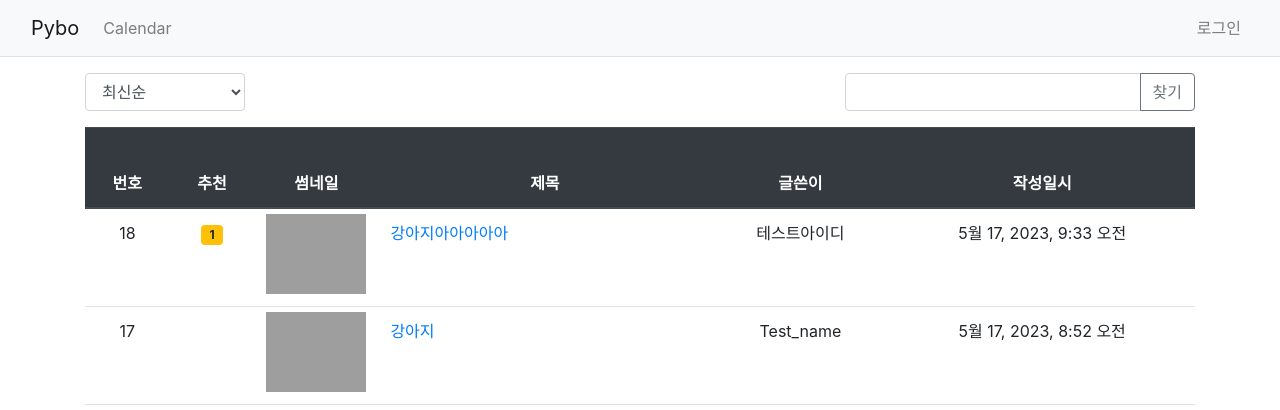
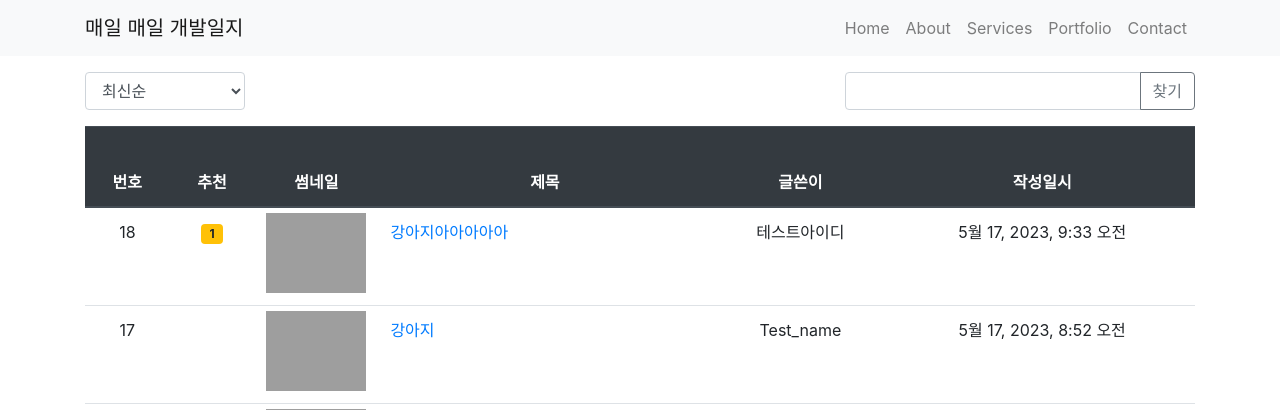
Before and after one commit to 2hey9/playdata-django, a Django app: page /pybo/ in a window 1280 px wide. Shown: the top 410 px of the page. Run offline with Django 3.2, Linux system fonts and the light colour scheme; data comes from the database, SQL or seed files in the repository; some libraries are stand-ins or nearby versions; grey boxes are pictures that could not be loaded.

Commit message:
메트리스 사진

```diff
--- a/templates/index.html
+++ b/templates/index.html
@@ -34,7 +34,7 @@
         <!-- Header-->
         <header class="masthead d-flex align-items-center">
             <div class="container px-4 px-lg-5 text-center">
-                <h1 class="mb-1">매일 매일 개발일지</h1>
+                <h1 class="mb-1" style="color: white;">코드Log CodeLog CODELOG</h1>
                 <h3 class="mb-5"><em>Daily coding note</em></h3>
                 <a class="btn btn-primary btn-xl" href="{% url 'cal:calendar' %}">캘린더로</a>
                 <a class="btn btn-primary btn-xl" href="{% url 'index' %}">게시판으로</a>
--- a/templates/navbar.html
+++ b/templates/navbar.html
@@ -1,24 +1,27 @@
 <!-- 네비게이션바 -->
-<nav class="navbar navbar-expand-lg navbar-light bg-light border-bottom">
-    <div class="container-fluid">
-        <a class="navbar-brand" href="{% url 'pybo:index' %}">Pybo</a>
+<nav class="navbar navbar-expand-lg navbar-light bg-light">
+    <div class="container">
+        <a class="navbar-brand" href="{% url 'pybo:index' %}">매일 매일 개발일지</a>
         <button class="navbar-toggler" type="button" data-toggle="collapse" data-target="#navbarNav"
             aria-controls="navbarNav" aria-expanded="false" aria-label="Toggle navigation">
             <span class="navbar-toggler-icon"></span>
         </button>
         <div class="collapse navbar-collapse" id="navbarNav">
-            <ul class="navbar-nav">
-                <li class="nav-item">
-                    <a class="nav-link" href="{% url 'cal:calendar' %}">Calendar</a>
-                </li>
-            </ul>
             <ul class="navbar-nav ml-auto">
                 <li class="nav-item">
-                    {% if user.is_authenticated %}
-                    <a class="nav-link" href="{% url 'common:logout' %}">{{ user.username }} (로그아웃)</a>
-                    {% else %}
-                    <a class="nav-link" href="{% url 'common:login' %}">로그인</a>
-                    {% endif %}
+                    <a class="nav-link" href="#page-top">Home</a>
+                </li>
+                <li class="nav-item">
+                    <a class="nav-link" href="#about">About</a>
+                </li>
+                <li class="nav-item">
+                    <a class="nav-link" href="#services">Services</a>
+                </li>
+                <li class="nav-item">
+                    <a class="nav-link" href="#portfolio">Portfolio</a>
+                </li>
+                <li class="nav-item">
+                    <a class="nav-link" href="#contact">Contact</a>
                 </li>
             </ul>
         </div>
```
Also changed, not shown: static/assets/img/matrix-matrix-code.gif (added).
